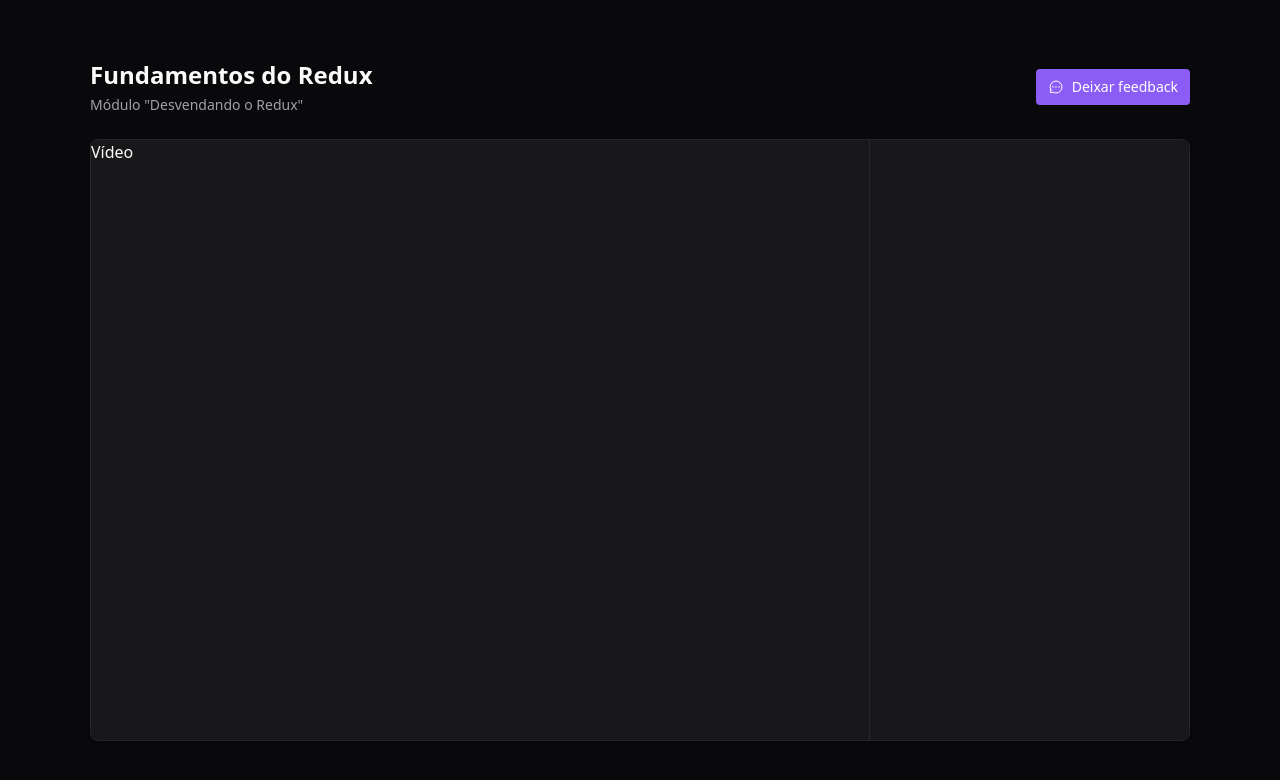
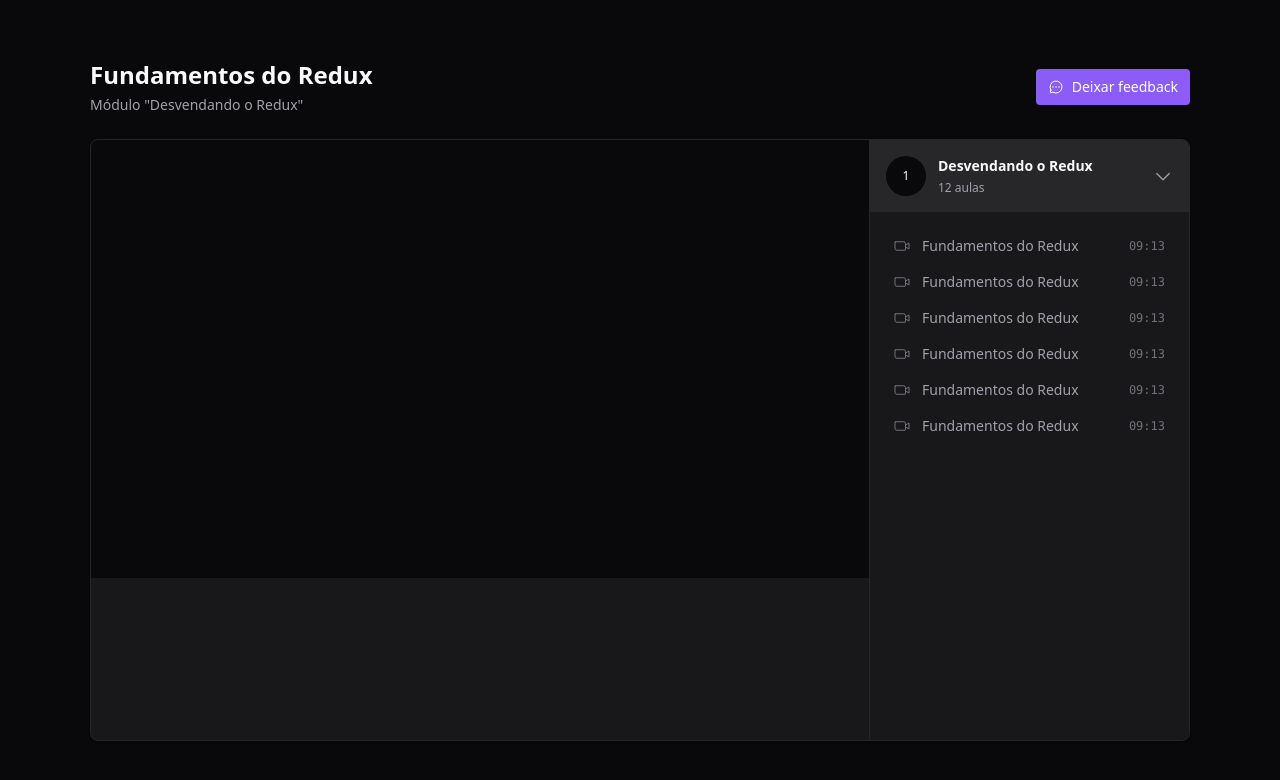
Before and after one commit to pedrocmoreira/ignite_react_redux_zustand, a React (Vite) app: page / in a window 1280 px wide. Shown: the top 780 px of the page. Built offline with nearby package versions, Linux system fonts and the light colour scheme.

Commit message:
criando UI dos módulos e player

```diff
--- a/package.json
+++ b/package.json
@@ -14,6 +14,7 @@
     "phosphor-react": "^1.4.1",
     "react": "^18.2.0",
     "react-dom": "^18.2.0",
+    "react-player": "^2.12.0",
     "react-redux": "^8.1.1"
   },
   "devDependencies": {
--- a/src/pages/Player.tsx
+++ b/src/pages/Player.tsx
@@ -1,4 +1,6 @@
-import { ChatCircleDots } from 'phosphor-react';
+import { ChatCircleDots, CaretDown, VideoCamera } from 'phosphor-react';
+
+import ReactPlayer from 'react-player'
 
 export function Player() {
   return (
@@ -12,18 +14,71 @@
           </div>
 
           <button className='flex items-center gap-2 rounded bg-violet-500 px-3 py-2 text-sm font-medium text-white hover:bg-violet-600'>
-            <ChatCircleDots className='w-4 h-4'/>
+            <ChatCircleDots className='w-4 h-4' />
             Deixar feedback
           </button>
         </div>
 
         <main className='relative flex overflow-hidden rounded-lg border border-zinc-800 bg-zinc-900 shadow'>
           <div className='flex-1'>
-            Vídeo
+            <div className='w-full bg-zinc-950 aspect-video'>
+              <ReactPlayer
+              width='100%'
+              height='100%'
+              controls
+              url='https://www.youtube.com/watch?v=6F-lDuZ5R24'
+              />
+            </div>
           </div>
 
           <aside className='w-80 border-l border-zinc-800 bg-zinc-900 h-[600px]'>
+            <div >
+              <button className='flex w-full items-center gap-3 bg-zinc-800 p-4'>
+                <div className='flex h-10 w-10 rounded-full items-center justify-center bg-zinc-950 text-xs'>
+                  1
+                </div>
 
+                <div className='flex flex-col gap-1 text-left'>
+                  <strong className='text-sm'>Desvendando o Redux</strong>
+                  <span className='text-xs text-zinc-400'>12 aulas</span>
+                </div>
+
+                <CaretDown className='w-5 h-5 ml-auto text-zinc-400' />
+              </button>
+
+              <nav className='relative flex flex-col gap-4 p-6'>
+                <button className='flex items-center gap-3 text-sm text-zinc-400'>
+                  <VideoCamera className='w-4 h-4 text-zinc-500' />
+                  <span>Fundamentos do Redux</span>
+                  <span className='ml-auto font-mono text-xs text-zinc-500'>09:13</span>
+                </button>
+                <button className='flex items-center gap-3 text-sm text-zinc-400'>
+                  <VideoCamera className='w-4 h-4 text-zinc-500' />
+                  <span>Fundamentos do Redux</span>
+                  <span className='ml-auto font-mono text-xs text-zinc-500'>09:13</span>
+                </button>
+                <button className='flex items-center gap-3 text-sm text-zinc-400'>
+                  <VideoCamera className='w-4 h-4 text-zinc-500' />
+                  <span>Fundamentos do Redux</span>
+                  <span className='ml-auto font-mono text-xs text-zinc-500'>09:13</span>
+                </button>
+                <button className='flex items-center gap-3 text-sm text-zinc-400'>
+                  <VideoCamera className='w-4 h-4 text-zinc-500' />
+                  <span>Fundamentos do Redux</span>
+                  <span className='ml-auto font-mono text-xs text-zinc-500'>09:13</span>
+                </button>
+                <button className='flex items-center gap-3 text-sm text-zinc-400'>
+                  <VideoCamera className='w-4 h-4 text-zinc-500' />
+                  <span>Fundamentos do Redux</span>
+                  <span className='ml-auto font-mono text-xs text-zinc-500'>09:13</span>
+                </button>
+                <button className='flex items-center gap-3 text-sm text-zinc-400'>
+                  <VideoCamera className='w-4 h-4 text-zinc-500' />
+                  <span>Fundamentos do Redux</span>
+                  <span className='ml-auto font-mono text-xs text-zinc-500'>09:13</span>
+                </button>
+              </nav>
+            </div>
           </aside>
         </main>
       </div>
```
Also changed, not shown: 1 other file (tests, documents, lock files or other folders).
